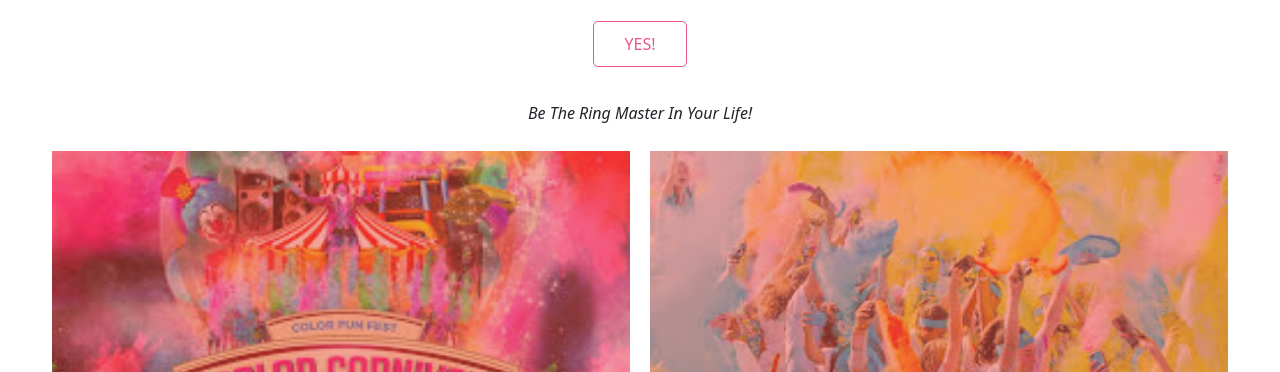
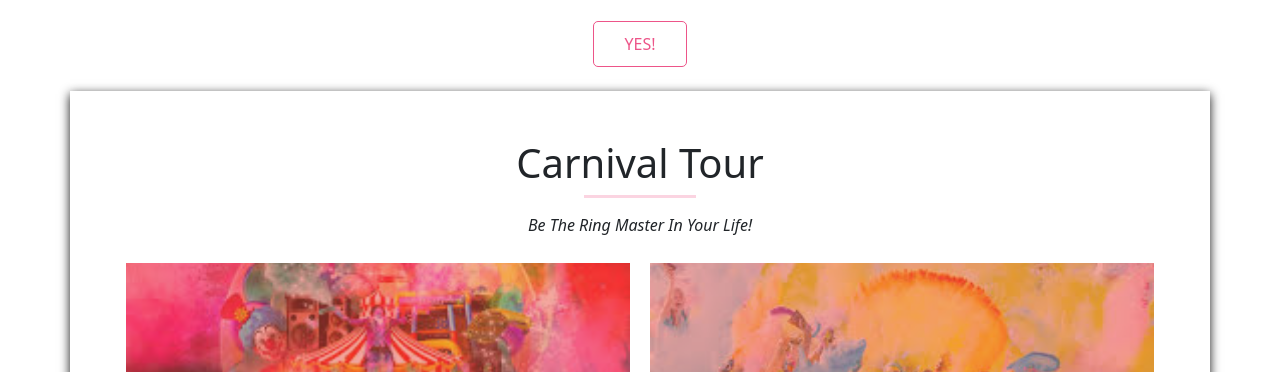
Before and after one commit to tanzila-abedin/The-Color-Run, a website: page about.html in a window 1280 px wide. Shown: the part 1240-1612 px from the top of the page. Drawn offline with nearby package versions, Linux system fonts and the light colour scheme.

Commit message:
fix about page images position

```diff
--- a/about.html
+++ b/about.html
@@ -44,6 +44,9 @@
 		<p class="h6 p-lg-4">Interested in nominating your charity for the event in your community?</p>
 		<div class="pb-lg-4 py-sm-3"> <a href="tickets.html" class="btn btn-outline">YES!</a> </div>
 	</div>
+	<div class="mid-lower-section container">
+		<h1 class="pt-md-5 pt-3">Carnival Tour</h1>
+		<hr class="down-line">
 		<p class="pb-md-3"><em> Be The Ring Master In Your Life!</em> </p>
 		<div class="about-images row">
 			<div class="div-html-background d-lg-none">
@@ -51,10 +54,11 @@
 			<div class="div-peer-background d-lg-none">
 				<h1>2019 Carnival Tour</h1> </div>
 			<div class="lg-div-html-background">
-				<h1><a class="d-none" href="/index.html">2018 Carnival Tour </a></h1> </div>
+				<h1><a class="d-none d-md-block" href="/index.html">2018 Carnival Tour </a></h1> </div>
 			<div class="lg-div-peer-background ">
-				<h1 ><a class="d-none" href="/index.html">2019 Carnival Tour</a></h1> </div>
+				<h1 ><a class="d-none d-md-block" href="/index.html">2019 Carnival Tour</a></h1> </div>
 		</div>
+	</div>
 </main>
 <footer class="text-center">
 		<h1 class="d-md-none">Partner</h1>
--- a/css/about.css
+++ b/css/about.css
@@ -1,13 +1,17 @@
 @media (max-width: 768px) {
   .about-back-drop {
     background-image: url("/images/about-color.jpg.jpg");
-    height: 80vh;
+    height: 90vh;
     width: 100%;
     background-repeat: no-repeat, repeat;
     background-size: cover;
     background-position: center;
     text-align: center;
     box-shadow: 0 3px 10px rgba(0, 0, 0, 0.699);
+  }
+
+  .back-drop-text {
+    font-size: 14px;
   }
 
   .top-lower-section-about a {
```
